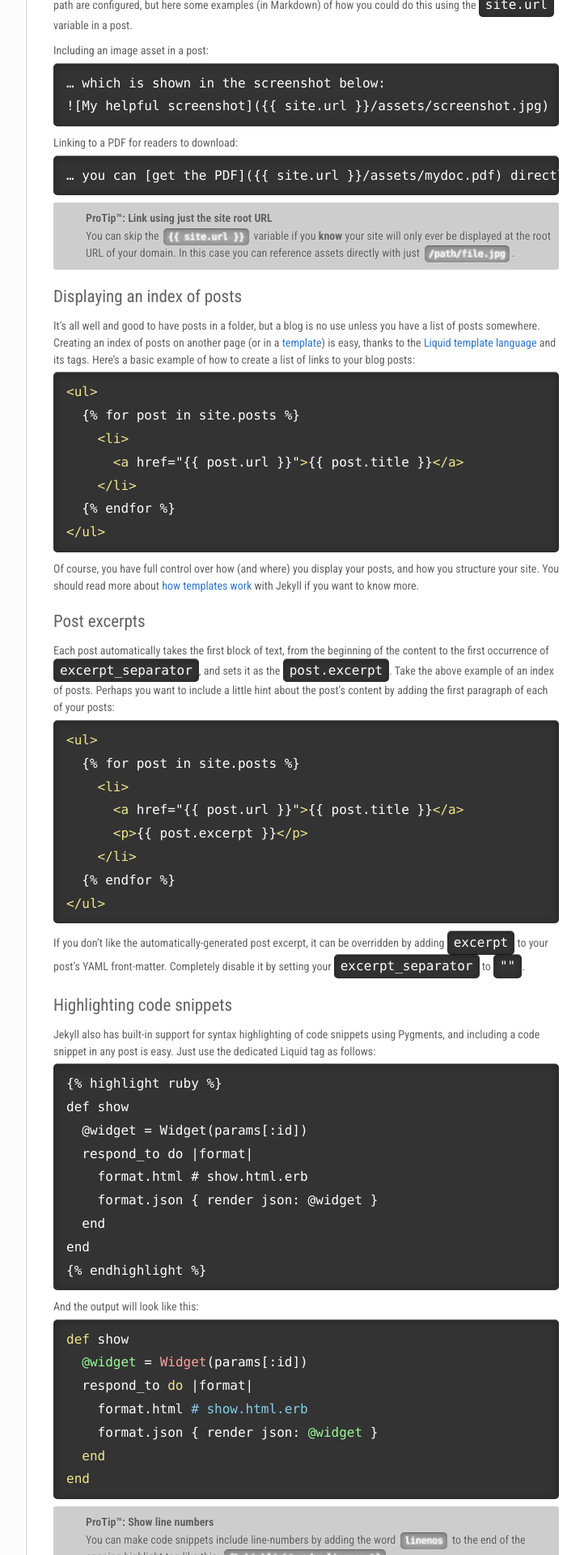
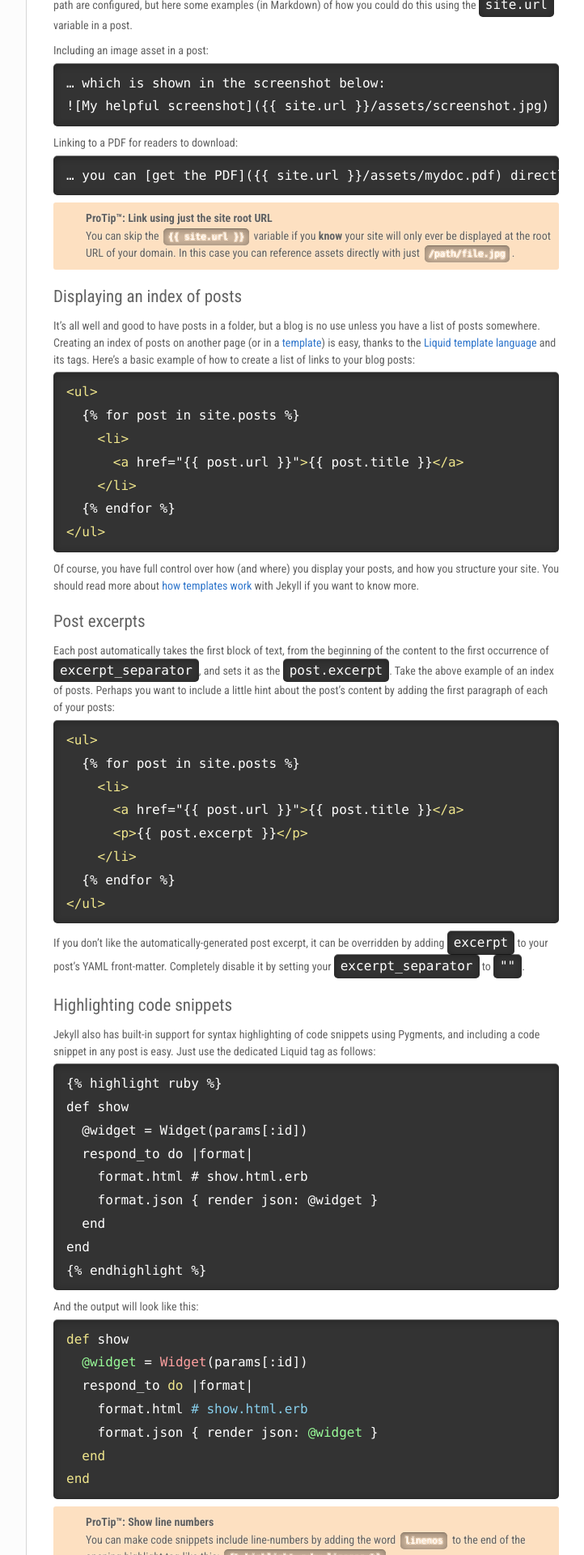
Before and after one commit to ambit/bms-support, a Jekyll site: the page built from docs/crm-recording-activities.md, in a window 1280 px wide. Shown: the part 1008-2928 px from the top of the page at 81% size, without its empty margins (317-1039 px from the left). Built offline with Jekyll 4.4.1, drawn with Linux system fonts in a browser that asks for light colours; nearby versions of some CDN libraries.

Commit message:
Update Note Colour and Positioning

```diff
--- a/css/style.css
+++ b/css/style.css
@@ -716,14 +716,15 @@ code.option, code.flag, code.filter, code.output {
   width: 100%;
   margin: .6em 0 .8em 0;
   padding: 10px 5px 5px 0px;
-  color: #626262;
-  text-shadow: -1px -1px 0 #d2d2d2, 1px -1px 0 #d2d2d2, -1px 1px 0 #d2d2d2, 1px 1px 0 #d2d2d2;
-  background: #cdcdcd;
+  color: #e17807;
+  text-shadow: -1px -1px 0 #fde5cb, 1px -1px 0 #fde5cb, -1px 1px 0 #fde5cb, 1px 1px 0 #fde5cb;
+  background: #fde0c1;
   -webkit-border-radius: 3px;
   -moz-border-radius: 3px;
   -ms-border-radius: 3px;
   -o-border-radius: 3px;
   border-radius: 3px;
+  position: relative;
 }
 
 .note h5, .note p {
@@ -739,8 +740,8 @@ code.option, code.flag, code.filter, code.output {
 
 .note span {
   position: absolute;
-  top: 12px;
-  left: 15px;
+  top: 11px;
+  left: 11px;
 }
 
 .info {
```
